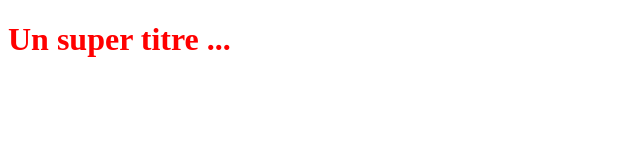
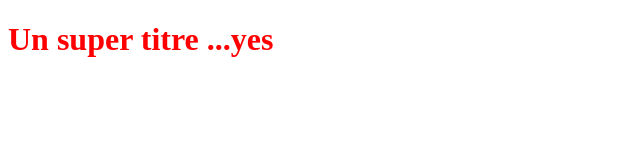
Before and after one commit to brendalarose/testformjsrs, a plain HTML site: page index.html in a window 1280 px wide. Shown: the full height of the page, 0-640 px from the left. Drawn offline with Linux system fonts and the light colour scheme.

Commit message:
ajout de yes

```diff
--- a/index.html
+++ b/index.html
@@ -5,6 +5,6 @@
    <link rel="stylesheet" type="text/css" href="styles.css">
 </head>
 <body>
-   <h1>Un super titre ...</h1>
+   <h1>Un super titre ...yes</h1>
 </body>
 </html>
```
